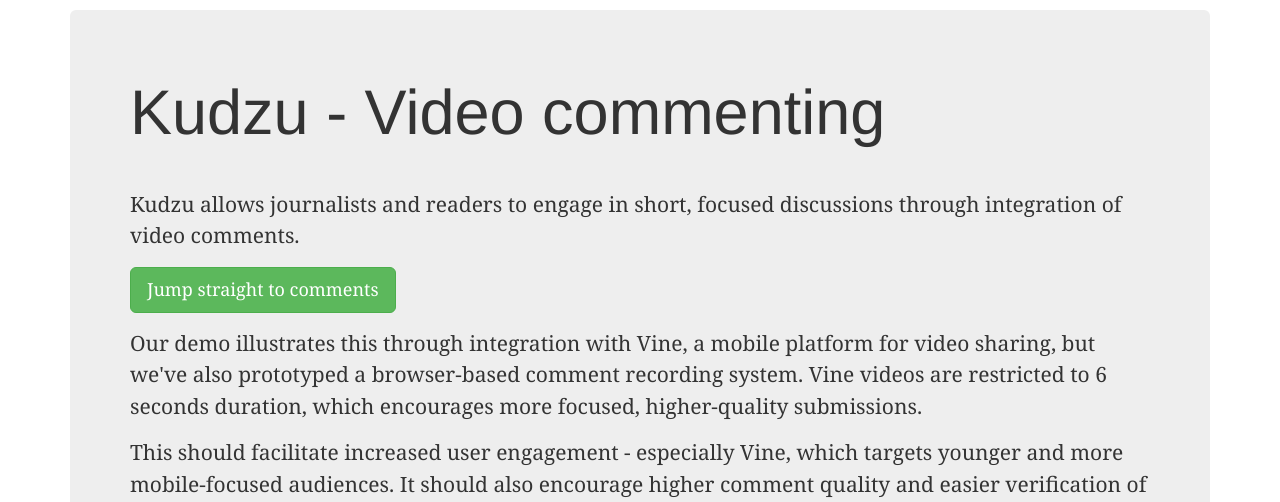
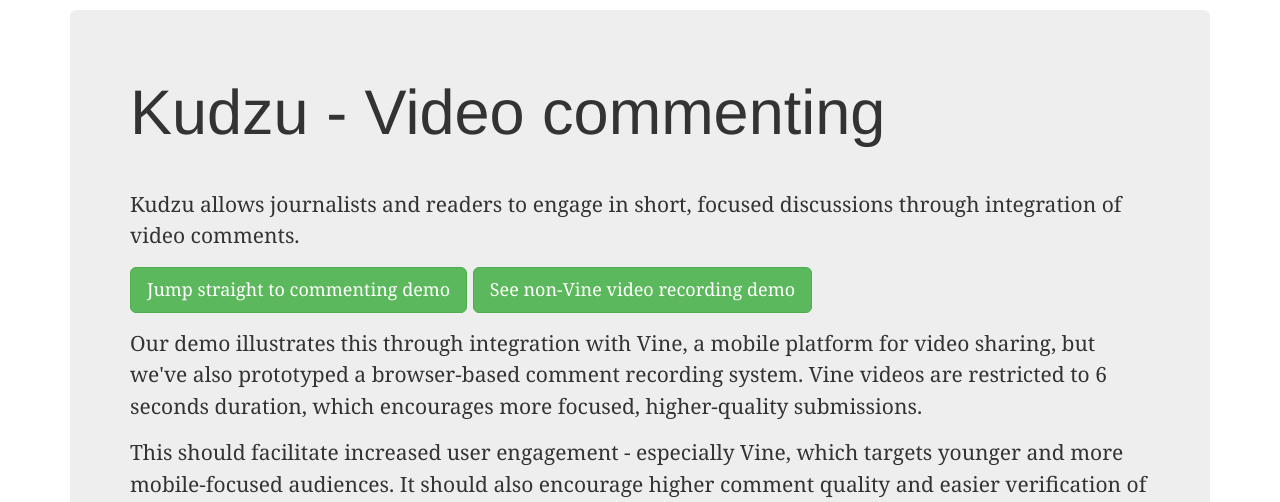
Before and after one commit to okfde/kudzu, a Django app: page /article in a window 1280 px wide. Shown: the top 502 px of the page. Run offline with Django 3.2, Linux system fonts and the light colour scheme; data that the repository does not hold is empty; some libraries are stand-ins or nearby versions.

Commit message:
making both demos more visible

```diff
--- a/kudzu/templates/article.html
+++ b/kudzu/templates/article.html
@@ -11,7 +11,10 @@
 
     <p>
       <a href="#comments" class="btn btn-success btn-lg">
-        Jump straight to comments
+        Jump straight to commenting demo
+      </a>
+      <a href="http://kudzu.herokuapp.com/seed/1/" class="btn btn-success btn-lg">
+        See non-Vine video recording demo
       </a>
     </p>
 
```
